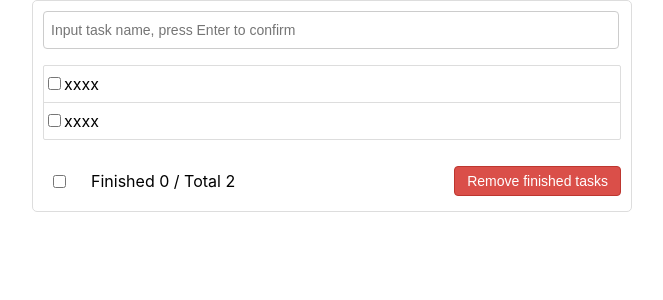
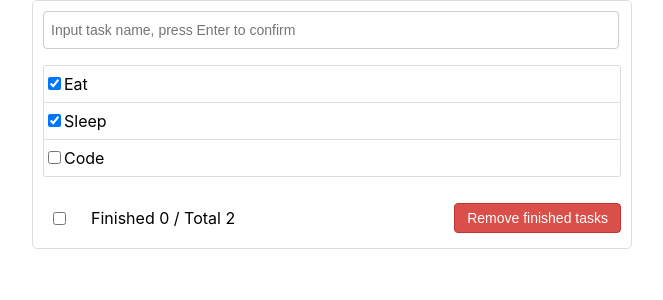
Before and after one commit to Michael-YZhou/React_Todo_List, a React (Create React App) app: page / in a window 1280 px wide. Shown: the top 300 px of the page, without its empty margins (308-971 px from the left). Built offline with nearby package versions, Linux system fonts and the light colour scheme.

Commit message:
dynamically display todo items in the todo list

```diff
--- a/src/App.js
+++ b/src/App.js
@@ -5,12 +5,23 @@
 import "./App.css";
 
 class App extends Component {
+  // initial state
+  state = {
+    todos: [
+      { id: "001", name: "Eat", done: true },
+      { id: "002", name: "Sleep", done: true },
+      { id: "003", name: "Code", done: false },
+    ],
+  };
+
   render() {
+    const { todos } = this.state;
+
     return (
       <div className="todo-container">
         <div className="todo-wrap">
           <Header />
-          <List />
+          <List todos={todos} />
           <Footer />
         </div>
       </div>
--- a/src/components/Item/index.jsx
+++ b/src/components/Item/index.jsx
@@ -3,11 +3,12 @@
 
 export default class Item extends Component {
   render() {
+    const { name, done } = this.props;
     return (
       <li>
         <label>
-          <input type="checkbox" />
-          <span>xxxx</span>
+          <input type="checkbox" defaultChecked={done} />
+          <span>{name}</span>
         </label>
         <button className="btn btn-danger" style={{ display: "none" }}>
           Delete
--- a/src/components/List/index.jsx
+++ b/src/components/List/index.jsx
@@ -4,10 +4,12 @@
 
 export default class List extends Component {
   render() {
+    const { todos } = this.props;
     return (
       <ul className="todo-main">
-        <Item />
-        <Item />
+        {todos.map((todo) => {
+          return <Item key={todo.id} {...todo} />;
+        })}
       </ul>
     );
   }
```
